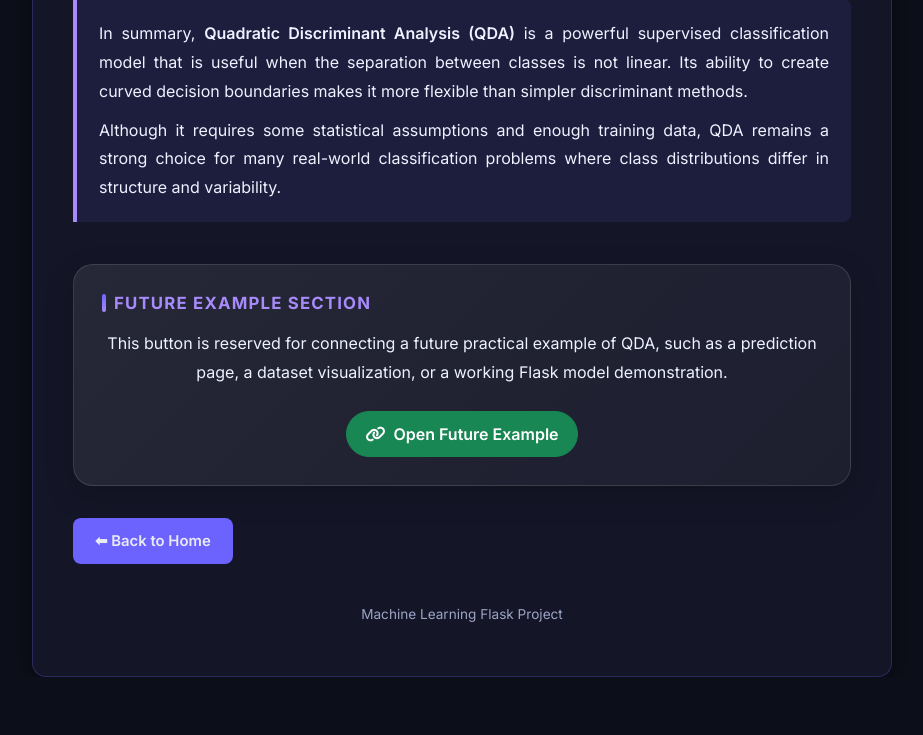
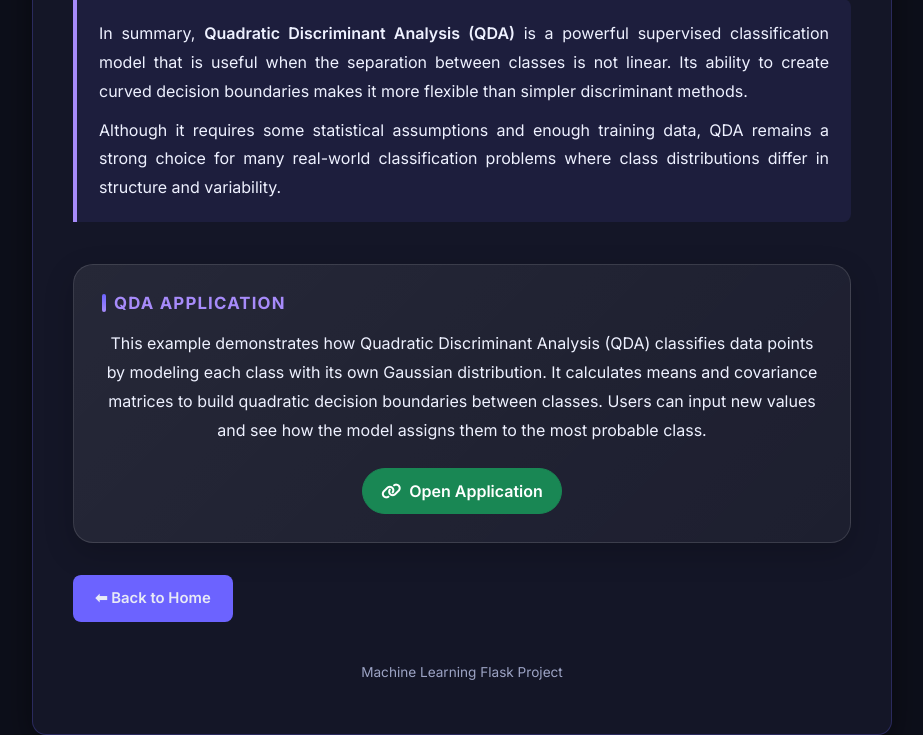
Before and after one commit to jdvargassanchez/machine-learning, a Flask app: page /qda_concepts in a window 1280 px wide. Shown: the part 3853-4588 px from the top of the page, without its empty margins (178-1101 px from the left). Before the commit the page ends 4530 px from the top, so only its background shows below. Run offline with Flask 3, Linux system fonts and the light colour scheme; parts of the project's set-up code (start-up, migrations or seed data) failed here and were passed over.

Commit message:
All buttons and sections that redirect to the QDA application page were adjusted on the QDA concepts page.

```diff
--- a/templates/qda_concepts.html
+++ b/templates/qda_concepts.html
@@ -375,16 +375,18 @@
             </p>
         </div>
 
-        <!-- Future Example Link -->
+        <!-- QDA Application -->
         <div class="qda-future-link-box">
-            <h2 class="section-title mb-3">Future Example Section</h2>
+            <h2 class="section-title mb-3">QDA Application</h2>
             <p>
-                This button is reserved for connecting a future practical example of QDA, such as a prediction page,
-                a dataset visualization, or a working Flask model demonstration.
+                This example demonstrates how Quadratic Discriminant Analysis (QDA) classifies data points by modeling each class with its own Gaussian distribution.
+                It calculates means and covariance matrices to build quadratic decision boundaries between classes.
+                Users can input new values and see how the model assigns them to the most probable class.
+
             </p>
 
             <a href="/qda-example" class="btn btn-success btn-soft mt-2">
-                <i class="fa-solid fa-link me-2"></i>Open Future Example
+                <i class="fa-solid fa-link me-2"></i>Open Application
             </a>
         </div>
 
```
